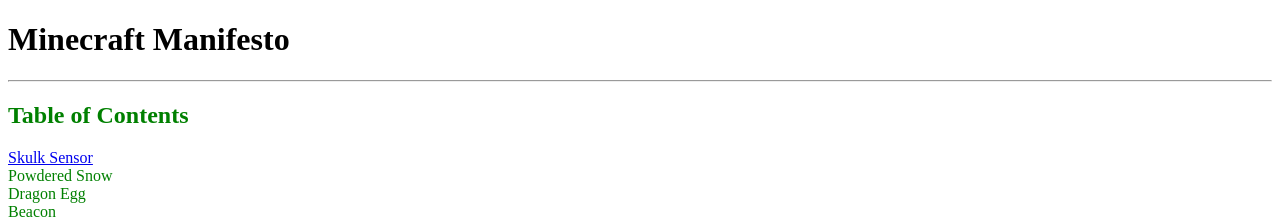
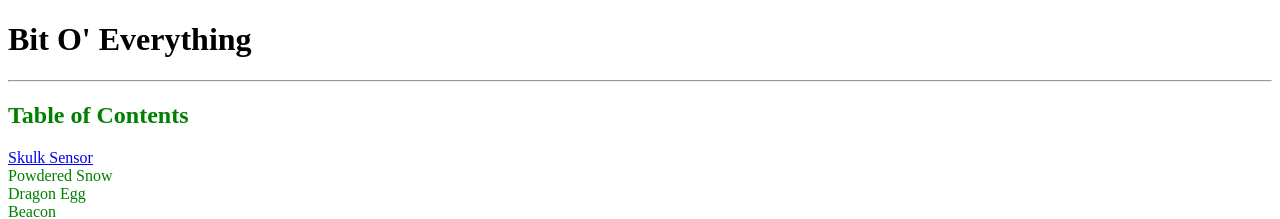
Before and after one commit to ianvivi13/MinecraftMod, a plain HTML site: page webpage/index.html in a window 1280 px wide. Shown: the top 219 px of the page. Drawn offline with Linux system fonts and the light colour scheme.

Commit message:
Update index.html

```diff
--- a/webpage/index.html
+++ b/webpage/index.html
@@ -5,7 +5,7 @@
         <title>html-css class</title>
     </head>
     <body>
-    <h1>Minecraft Manifesto</h1>
+    <h1>Bit O' Everything</h1>
     <hr>
         <div>
             <!-- table of contents -->
```
